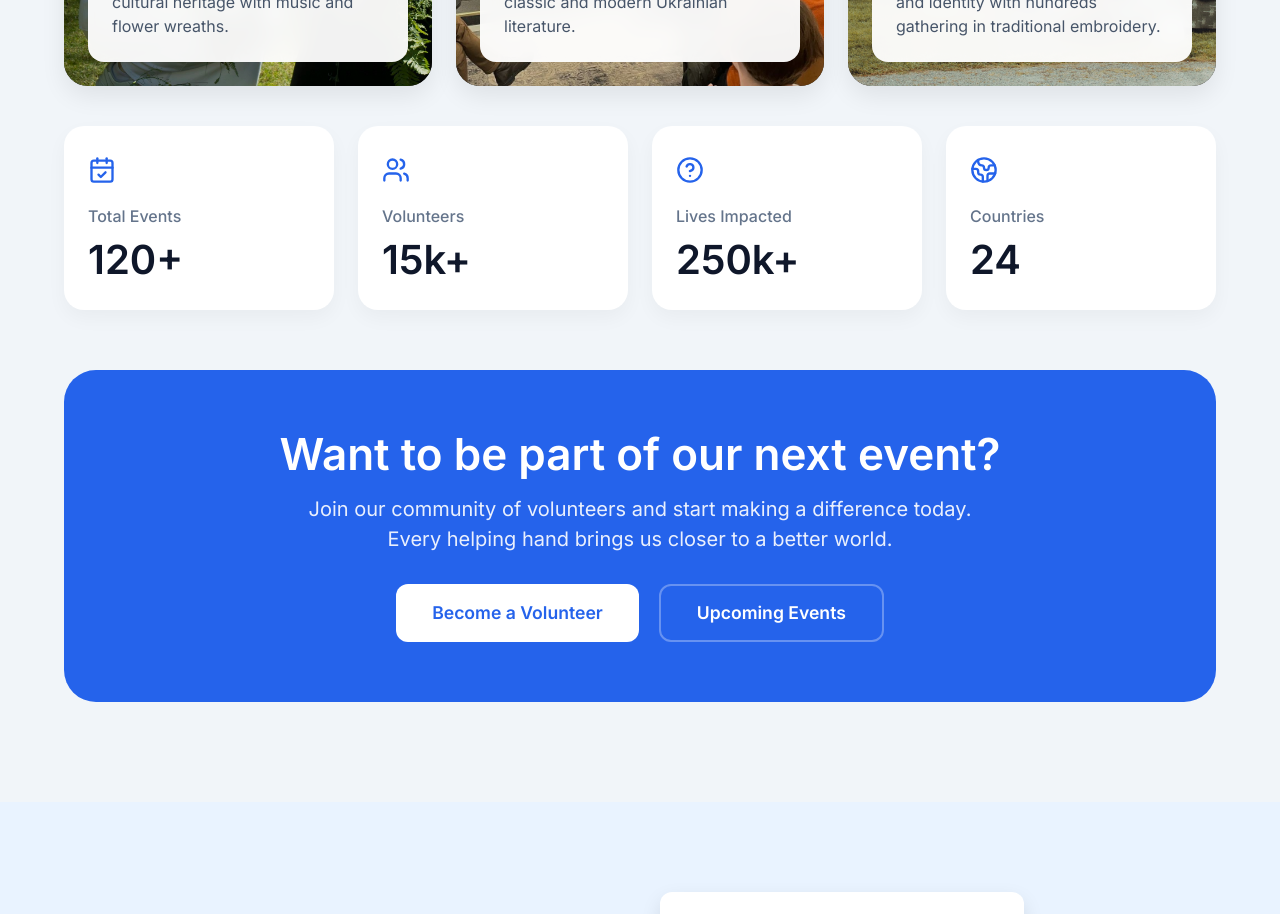
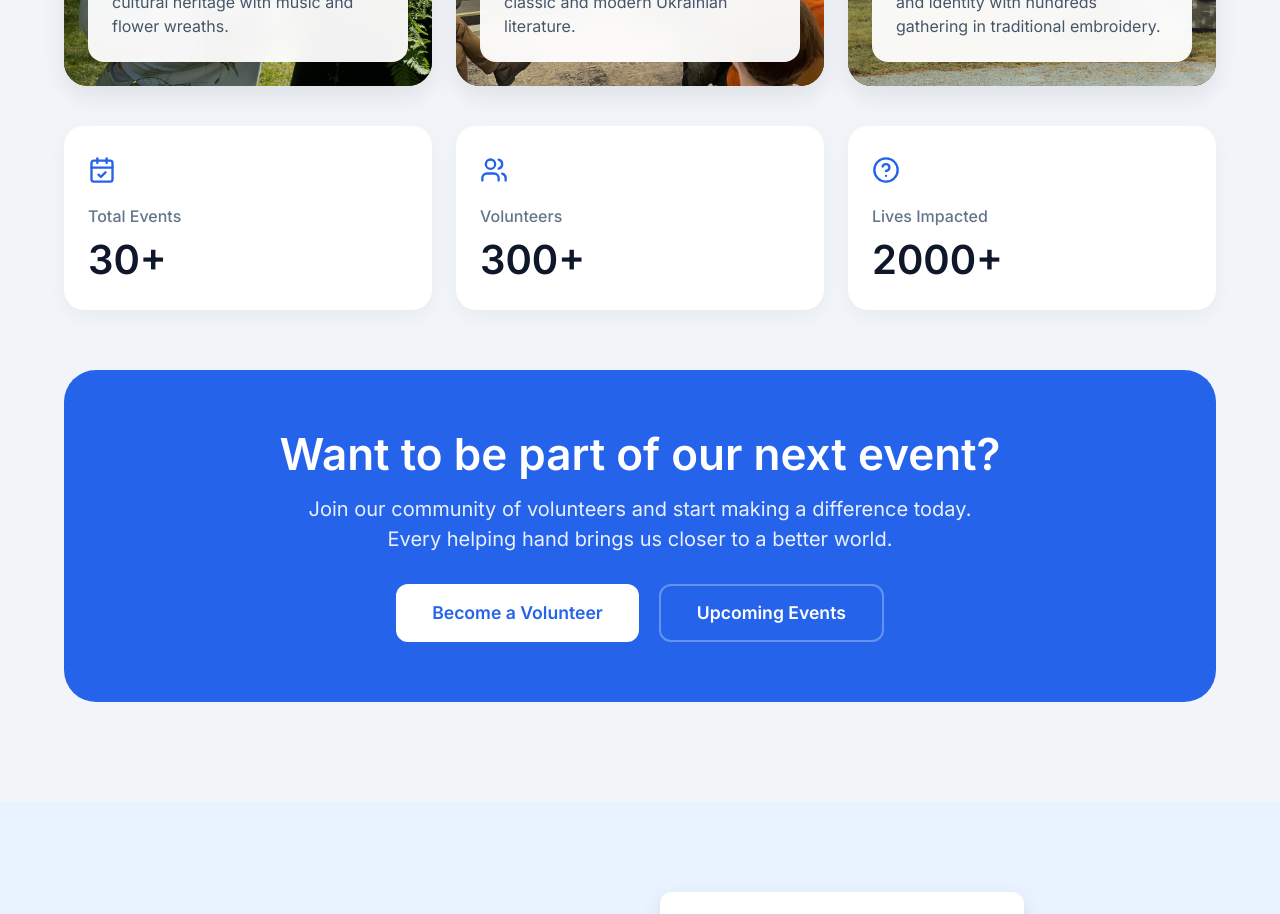
Before and after one commit to conseques/mrijav4, a React (Create React App) app: page /events in a window 1280 px wide. Shown: the part 2820-3734 px from the top of the page. Built offline with nearby package versions, Linux system fonts and the light colour scheme.

Commit message:
fix: Update Past Events statistics values and layout

```diff
--- a/src/components/EventsPage/PastEvents/PastEvents.jsx
+++ b/src/components/EventsPage/PastEvents/PastEvents.jsx
@@ -6,7 +6,7 @@ import { Link } from "react-router-dom";
 // We import the exact same photos from the existing array but cherry-pick the ones we want
 import { pastEventsArray } from "./pastEventsArray";
 
-import { Users, Globe2, Building2, CalendarCheck, HelpCircle } from "lucide-react";
+import { Users, Building2, CalendarCheck, HelpCircle } from "lucide-react";
 
 /**
  * Image Mapping based on `pastEventsArray.js`:
@@ -136,22 +136,17 @@ const PastEvents = () => {
                     <div className={styles.statCard}>
                         <CalendarCheck className={styles.statIcon} color="#2563eb" size={28} />
                         <span className={styles.statLabel}>{t("past.stats.events")}</span>
-                        <h4 className={styles.statValue}>120+</h4>
+                        <h4 className={styles.statValue}>30+</h4>
                     </div>
                     <div className={styles.statCard}>
                         <Users className={styles.statIcon} color="#2563eb" size={28} />
                         <span className={styles.statLabel}>{t("past.stats.volunteers")}</span>
-                        <h4 className={styles.statValue}>15k+</h4>
+                        <h4 className={styles.statValue}>300+</h4>
                     </div>
                     <div className={styles.statCard}>
                         <HelpCircle className={styles.statIcon} color="#2563eb" size={28} />
                         <span className={styles.statLabel}>{t("past.stats.impacted")}</span>
-                        <h4 className={styles.statValue}>250k+</h4>
-                    </div>
-                    <div className={styles.statCard}>
-                        <Globe2 className={styles.statIcon} color="#2563eb" size={28} />
-                        <span className={styles.statLabel}>{t("past.stats.countries")}</span>
-                        <h4 className={styles.statValue}>24</h4>
+                        <h4 className={styles.statValue}>2000+</h4>
                     </div>
                 </div>
 
--- a/src/components/EventsPage/PastEvents/PastEvents.module.css
+++ b/src/components/EventsPage/PastEvents/PastEvents.module.css
@@ -171,7 +171,7 @@
 /* Impact Stats */
 .statsGrid {
     display: grid;
-    grid-template-columns: repeat(4, 1fr);
+    grid-template-columns: repeat(3, 1fr);
     gap: 24px;
     margin-bottom: 60px;
 }
--- a/src/components/Locales/en/events.json
+++ b/src/components/Locales/en/events.json
@@ -82,8 +82,7 @@
     "stats": {
       "events": "Total Events",
       "volunteers": "Volunteers",
-      "impacted": "Lives Impacted",
-      "countries": "Countries"
+      "impacted": "Lives Impacted"
     },
     "cta": {
       "title": "Want to be part of our next event?",
--- a/src/components/Locales/no/events.json
+++ b/src/components/Locales/no/events.json
@@ -82,8 +82,7 @@
     "stats": {
       "events": "Totalt arrangementer",
       "volunteers": "Frivillige",
-      "impacted": "Liv påvirket",
-      "countries": "Land"
+      "impacted": "Liv påvirket"
     },
     "cta": {
       "title": "Vil du være med på vårt neste arrangement?",
--- a/src/components/Locales/ua/events.json
+++ b/src/components/Locales/ua/events.json
@@ -82,8 +82,7 @@
     "stats": {
       "events": "Всього подій",
       "volunteers": "Волонтерів",
-      "impacted": "Охоплено людей",
-      "countries": "Країн"
+      "impacted": "Охоплено людей"
     },
     "cta": {
       "title": "Хочете долучитися до нашої наступної події?",
```
